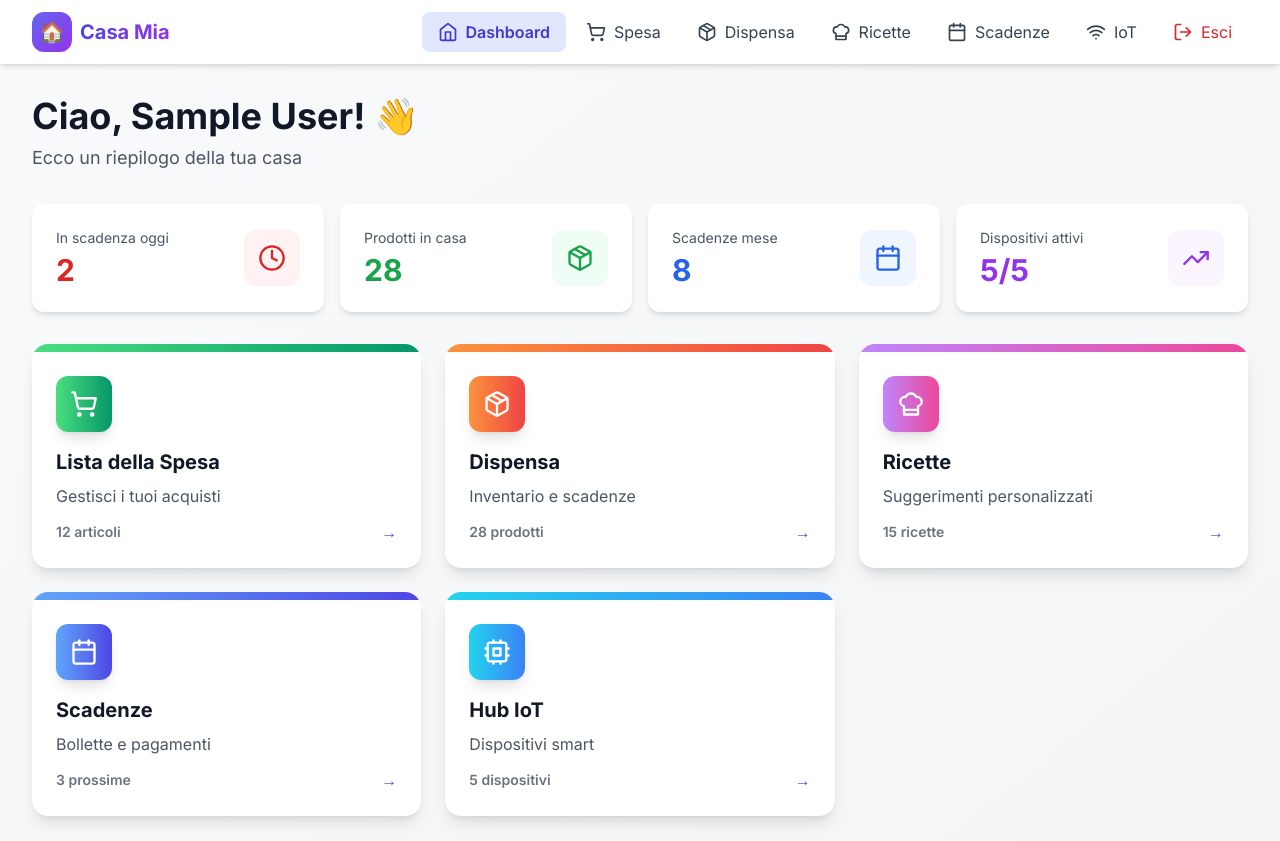
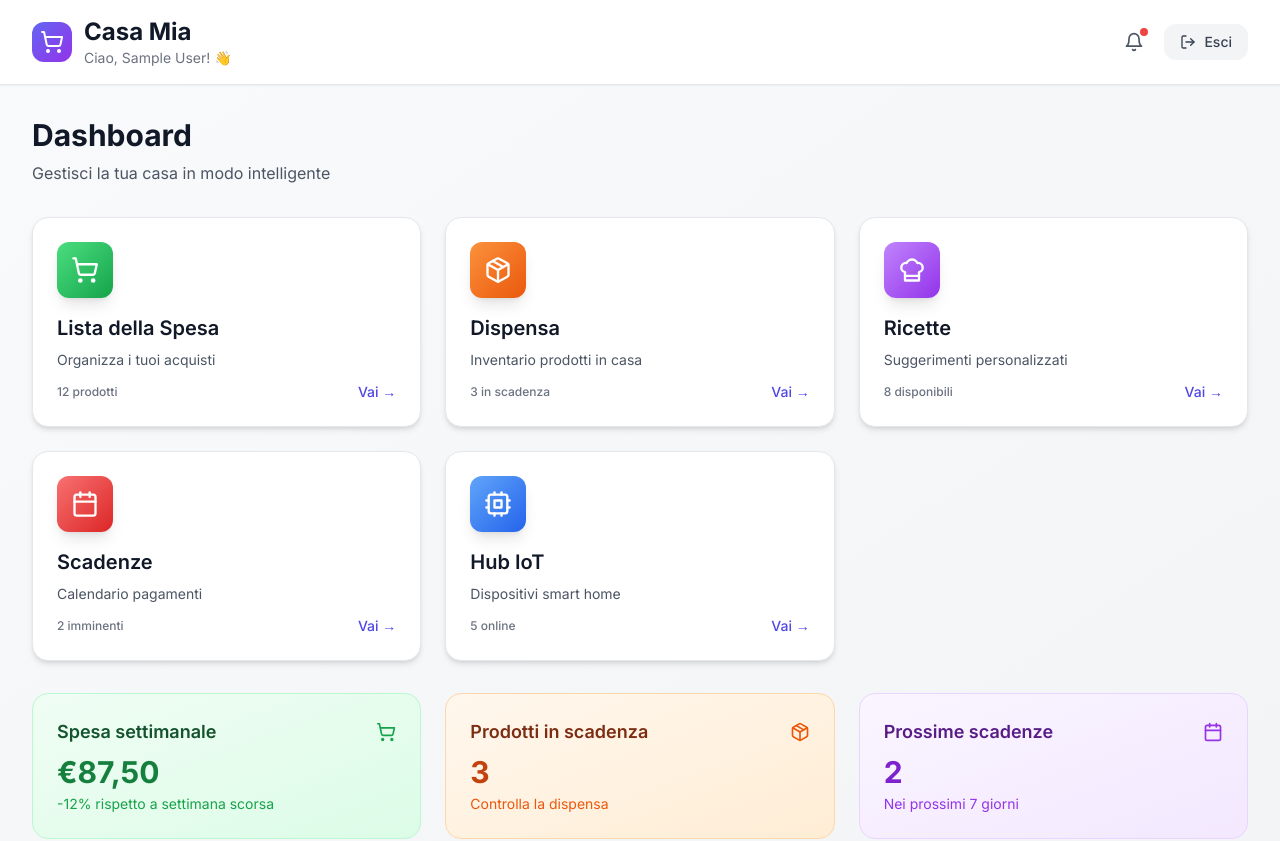
Before and after one commit to soli92/casa-mia-fe, a Next.js app: page /dashboard in a window 1280 px wide. Shown: the top 841 px of the page. Built offline with nearby package versions, Linux system fonts and the light colour scheme; sample sign-in values are in the browser's storage.

Commit message:
🎨 Miglioramento grafica dashboard con header e stats

```diff
--- a/app/dashboard/page.js
+++ b/app/dashboard/page.js
@@ -2,9 +2,8 @@
 
 import { useEffect, useState } from 'react'
 import { useRouter } from 'next/navigation'
-import { ShoppingCart, Package, ChefHat, Calendar, Cpu, AlertTriangle, TrendingUp, Clock } from 'lucide-react'
+import { ShoppingCart, Package, ChefHat, Calendar, Cpu, LogOut, Bell } from 'lucide-react'
 import Link from 'next/link'
-import Navbar from '../components/Navbar'
 
 export default function DashboardPage() {
   const router = useRouter()
@@ -24,119 +23,98 @@ export default function DashboardPage() {
     }
   }, [router])
 
+  const handleLogout = () => {
+    localStorage.removeItem('token')
+    localStorage.removeItem('refreshToken')
+    localStorage.removeItem('user')
+    router.push('/')
+  }
+
   const cards = [
     {
       title: 'Lista della Spesa',
-      description: 'Gestisci i tuoi acquisti',
+      description: 'Organizza i tuoi acquisti',
       icon: ShoppingCart,
       href: '/shopping',
-      gradient: 'from-green-400 to-emerald-600',
-      stats: '12 articoli'
+      gradient: 'from-green-400 to-green-600',
+      stats: '12 prodotti'
     },
     {
       title: 'Dispensa',
-      description: 'Inventario e scadenze',
+      description: 'Inventario prodotti in casa',
       icon: Package,
       href: '/pantry',
-      gradient: 'from-orange-400 to-red-500',
-      stats: '28 prodotti'
+      gradient: 'from-orange-400 to-orange-600',
+      stats: '3 in scadenza'
     },
     {
       title: 'Ricette',
       description: 'Suggerimenti personalizzati',
       icon: ChefHat,
       href: '/recipes',
-      gradient: 'from-purple-400 to-pink-500',
-      stats: '15 ricette'
+      gradient: 'from-purple-400 to-purple-600',
+      stats: '8 disponibili'
     },
     {
       title: 'Scadenze',
-      description: 'Bollette e pagamenti',
+      description: 'Calendario pagamenti',
       icon: Calendar,
       href: '/deadlines',
-      gradient: 'from-blue-400 to-indigo-600',
-      stats: '3 prossime'
+      gradient: 'from-red-400 to-red-600',
+      stats: '2 imminenti'
     },
     {
       title: 'Hub IoT',
-      description: 'Dispositivi smart',
+      description: 'Dispositivi smart home',
       icon: Cpu,
       href: '/iot',
-      gradient: 'from-cyan-400 to-blue-500',
-      stats: '5 dispositivi'
-    },
-  ]
-
-  const quickStats = [
-    {
-      label: 'In scadenza oggi',
-      value: '2',
-      icon: Clock,
-      color: 'text-red-600',
-      bgColor: 'bg-red-50'
-    },
-    {
-      label: 'Prodotti in casa',
-      value: '28',
-      icon: Package,
-      color: 'text-green-600',
-      bgColor: 'bg-green-50'
-    },
-    {
-      label: 'Scadenze mese',
-      value: '8',
-      icon: Calendar,
-      color: 'text-blue-600',
-      bgColor: 'bg-blue-50'
-    },
-    {
-      label: 'Dispositivi attivi',
-      value: '5/5',
-      icon: TrendingUp,
-      color: 'text-purple-600',
-      bgColor: 'bg-purple-50'
+      gradient: 'from-blue-400 to-blue-600',
+      stats: '5 online'
     },
   ]
 
   return (
     <div className="min-h-screen bg-gradient-to-br from-gray-50 to-gray-100">
-      <Navbar />
+      {/* Header */}
+      <header className="bg-white shadow-sm border-b border-gray-200">
+        <div className="max-w-7xl mx-auto px-4 sm:px-6 lg:px-8 py-4">
+          <div className="flex justify-between items-center">
+            <div className="flex items-center space-x-3">
+              <div className="bg-gradient-to-br from-indigo-500 to-purple-600 p-2 rounded-xl">
+                <ShoppingCart className="w-6 h-6 text-white" />
+              </div>
+              <div>
+                <h1 className="text-2xl font-bold text-gray-900">Casa Mia</h1>
+                {user && <p className="text-sm text-gray-500">Ciao, {user.name}! 👋</p>}
+              </div>
+            </div>
+            <div className="flex items-center space-x-3">
+              <button className="p-2 hover:bg-gray-100 rounded-xl transition-colors relative">
+                <Bell className="w-5 h-5 text-gray-600" />
+                <span className="absolute top-1 right-1 w-2 h-2 bg-red-500 rounded-full"></span>
+              </button>
+              <button
+                onClick={handleLogout}
+                className="flex items-center space-x-2 px-4 py-2 bg-gray-100 hover:bg-gray-200 rounded-xl transition-colors text-gray-700"
+              >
+                <LogOut className="w-4 h-4" />
+                <span className="text-sm font-medium">Esci</span>
+              </button>
+            </div>
+          </div>
+        </div>
+      </header>
 
-      <div className="max-w-7xl mx-auto px-4 sm:px-6 lg:px-8 py-8">
-        {/* Welcome Section */}
+      {/* Main Content */}
+      <main className="max-w-7xl mx-auto px-4 sm:px-6 lg:px-8 py-8">
         <div className="mb-8">
-          <h1 className="text-4xl font-bold text-gray-900 mb-2">
-            Ciao{user ? `, ${user.name}` : ''}! 👋
-          </h1>
-          <p className="text-lg text-gray-600">
-            Ecco un riepilogo della tua casa
-          </p>
+          <h2 className="text-3xl font-bold text-gray-900 mb-2">
+            Dashboard
+          </h2>
+          <p className="text-gray-600">Gestisci la tua casa in modo intelligente</p>
         </div>
 
-        {/* Quick Stats */}
-        <div className="grid grid-cols-1 sm:grid-cols-2 lg:grid-cols-4 gap-4 mb-8">
-          {quickStats.map((stat, index) => {
-            const Icon = stat.icon
-            return (
-              <div
-                key={index}
-                className="bg-white rounded-xl shadow-md p-6 hover:shadow-lg transition-shadow"
-              >
-                <div className="flex items-center justify-between">
-                  <div>
-                    <p className="text-sm text-gray-600 mb-1">{stat.label}</p>
-                    <p className={`text-3xl font-bold ${stat.color}`}>{stat.value}</p>
-                  </div>
-                  <div className={`${stat.bgColor} w-14 h-14 rounded-xl flex items-center justify-center`}>
-                    <Icon className={`w-7 h-7 ${stat.color}`} />
-                  </div>
-                </div>
-              </div>
-            )
-          })}
-        </div>
-
-        {/* Main Cards */}
+        {/* Cards Grid */}
         <div className="grid grid-cols-1 md:grid-cols-2 lg:grid-cols-3 gap-6 mb-8">
           {cards.map((card) => {
             const Icon = card.icon
@@ -144,20 +122,19 @@ export default function DashboardPage() {
               <Link
                 key={card.href}
                 href={card.href}
-                className="group bg-white rounded-2xl shadow-lg hover:shadow-2xl transition-all duration-300 overflow-hidden hover:-translate-y-1"
+                className="group bg-white rounded-2xl shadow-md hover:shadow-xl transition-all duration-300 overflow-hidden border border-gray-200 hover:border-gray-300 transform hover:-translate-y-1"
               >
-                <div className={`h-2 bg-gradient-to-r ${card.gradient}`} />
                 <div className="p-6">
-                  <div className={`w-14 h-14 rounded-xl bg-gradient-to-r ${card.gradient} flex items-center justify-center mb-4 group-hover:scale-110 transition-transform shadow-lg`}>
+                  <div className={`bg-gradient-to-br ${card.gradient} w-14 h-14 rounded-xl flex items-center justify-center mb-4 shadow-lg group-hover:scale-110 transition-transform duration-300`}>
                     <Icon className="w-7 h-7 text-white" />
                   </div>
-                  <h3 className="text-xl font-bold text-gray-900 mb-2 group-hover:text-indigo-600 transition-colors">
-                    {card.title}
-                  </h3>
-                  <p className="text-gray-600 mb-3">{card.description}</p>
+                  <h3 className="text-xl font-semibold text-gray-900 mb-2">{card.title}</h3>
+                  <p className="text-gray-600 mb-3 text-sm">{card.description}</p>
                   <div className="flex items-center justify-between">
-                    <span className="text-sm font-semibold text-gray-500">{card.stats}</span>
-                    <span className="text-indigo-600 group-hover:translate-x-1 transition-transform">→</span>
+                    <span className="text-xs font-medium text-gray-500">{card.stats}</span>
+                    <span className="text-indigo-600 text-sm font-medium group-hover:translate-x-1 transition-transform">
+                      Vai →
+                    </span>
                   </div>
                 </div>
               </Link>
@@ -165,28 +142,36 @@ export default function DashboardPage() {
           })}
         </div>
 
-        {/* Alert Section */}
-        <div className="bg-gradient-to-r from-yellow-50 to-orange-50 border border-yellow-200 rounded-2xl p-6 shadow-md">
-          <div className="flex items-start">
-            <div className="bg-yellow-100 rounded-xl p-3 mr-4">
-              <AlertTriangle className="w-6 h-6 text-yellow-600" />
+        {/* Quick Stats */}
+        <div className="grid grid-cols-1 md:grid-cols-3 gap-6">
+          <div className="bg-gradient-to-br from-green-50 to-green-100 rounded-2xl p-6 border border-green-200">
+            <div className="flex items-center justify-between mb-2">
+              <h3 className="text-lg font-semibold text-green-900">Spesa settimanale</h3>
+              <ShoppingCart className="w-5 h-5 text-green-600" />
             </div>
-            <div className="flex-1">
-              <h3 className="text-lg font-bold text-yellow-900 mb-2">Notifiche Importanti</h3>
-              <ul className="space-y-2">
-                <li className="flex items-center text-yellow-800">
-                  <span className="w-2 h-2 bg-yellow-500 rounded-full mr-3"></span>
-                  2 prodotti in scadenza oggi nella dispensa
-                </li>
-                <li className="flex items-center text-yellow-800">
-                  <span className="w-2 h-2 bg-yellow-500 rounded-full mr-3"></span>
-                  Bolletta luce in scadenza tra 3 giorni
-                </li>
-              </ul>
+            <p className="text-3xl font-bold text-green-700">€87,50</p>
+            <p className="text-sm text-green-600 mt-1">-12% rispetto a settimana scorsa</p>
+          </div>
+
+          <div className="bg-gradient-to-br from-orange-50 to-orange-100 rounded-2xl p-6 border border-orange-200">
+            <div className="flex items-center justify-between mb-2">
+              <h3 className="text-lg font-semibold text-orange-900">Prodotti in scadenza</h3>
+              <Package className="w-5 h-5 text-orange-600" />
             </div>
+            <p className="text-3xl font-bold text-orange-700">3</p>
+            <p className="text-sm text-orange-600 mt-1">Controlla la dispensa</p>
+          </div>
+
+          <div className="bg-gradient-to-br from-purple-50 to-purple-100 rounded-2xl p-6 border border-purple-200">
+            <div className="flex items-center justify-between mb-2">
+              <h3 className="text-lg font-semibold text-purple-900">Prossime scadenze</h3>
+              <Calendar className="w-5 h-5 text-purple-600" />
+            </div>
+            <p className="text-3xl font-bold text-purple-700">2</p>
+            <p className="text-sm text-purple-600 mt-1">Nei prossimi 7 giorni</p>
           </div>
         </div>
-      </div>
+      </main>
     </div>
   )
 }
```
